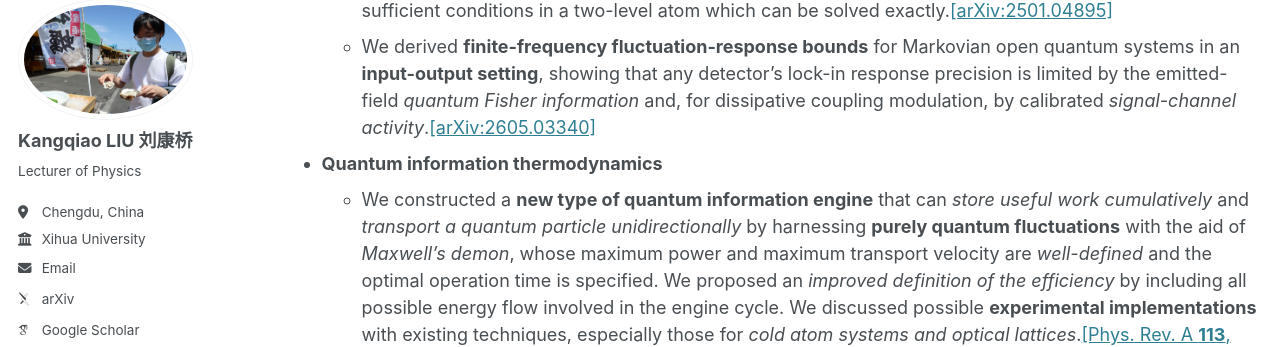
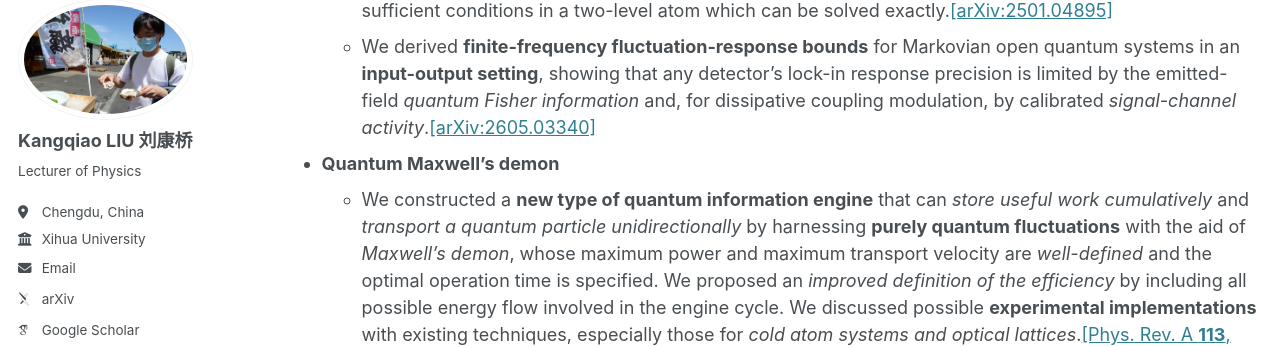
Before and after one commit to KangqiaoLiu/KangqiaoLiu.github.io, a Jekyll site: the page built from _pages/research.md, in a window 1280 px wide and 900 px high, scrolled down 843 px. Shown: the part 107-454 px from the top of the window. Built offline with Jekyll 4.4.1, drawn with Linux system fonts in a browser that asks for light colours; some web fonts are replaced.

Commit message:
Update research.md

```diff
--- a/_pages/research.md
+++ b/_pages/research.md
@@ -24,6 +24,6 @@ redirect_from:
   * We generalize the response kinetic uncertainty relation (R-KUR) to the steady state of *Markovian open quantum systems obeying Lindblad master equations*, named the **Quantum Response Kinetic Uncertainty Relation (QR-KUR)**. The response precision of a measured observable is upper bounded by two terms. One is the *conventional quantum dynamical activity* which quantifies the frequency of quantum jumps in the steady state. The other contribution is *genuinely quantum* because it characterizes the *perturbation-induced quantum transitions between the steady-state subspace and its complementary subspaces* and it vanishes in the classical limit. The direct **physical meaning of the latter contribution** was elusive until our explanation. We also provide quite general **sufficient conditions such that either of the two terms vanishes**, indicating their *equal importance*. We illustrate our bound and the sufficient conditions in a two-level atom which can be solved exactly.[[arXiv:2501.04895]](https://arxiv.org/abs/2501.04895)
   * We derived **finite-frequency fluctuation-response bounds** for Markovian open quantum systems in an **input-output setting**, showing that any detector’s lock-in response precision is limited by the emitted-field *quantum Fisher information* and, for dissipative coupling modulation, by calibrated *signal-channel activity*.[[arXiv:2605.03340]](https://arxiv.org/abs/2605.03340)
 
-* **Quantum information thermodynamics**
+* **Quantum Maxwell's demon**
   * We constructed a **new type of quantum information engine** that can *store useful work cumulatively* and *transport a quantum particle unidirectionally* by harnessing **purely quantum fluctuations** with the aid of *Maxwell's demon*, whose maximum power and maximum transport velocity are *well-defined* and the optimal operation time is specified. We proposed an *improved definition of the efficiency* by including all possible energy flow involved in the engine cycle. We discussed possible **experimental implementations** with existing techniques, especially those for *cold atom systems and optical lattices*.[[Phys. Rev. A **113**, 022436 (2026)]](https://journals.aps.org/pra/abstract/10.1103/rhvv-yd6w)
   * We **experimentally realized Maxwell's demon** using a *62-qubit superconducting quantum processor*, being the *first experiment* using an **isolated quantum many-body system**. [[Phys. Rev. A **109**, 062614 (2024)]](https://journals.aps.org/pra/abstract/10.1103/PhysRevA.109.062614)
```
